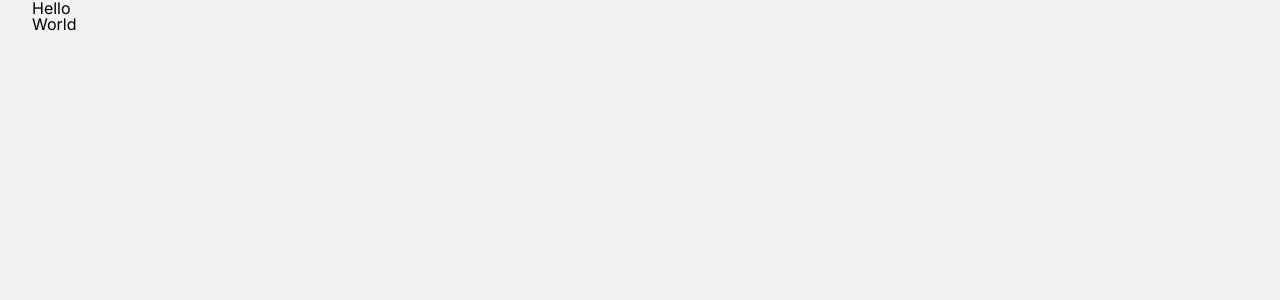
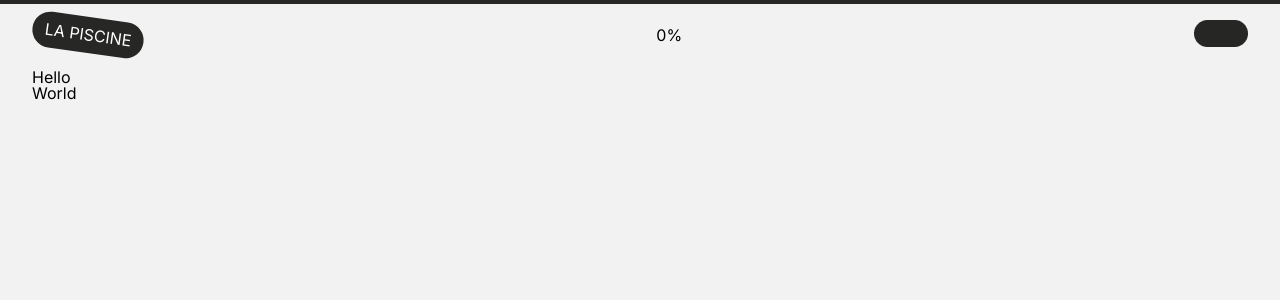
Before and after one commit to Jeff-Erson44/cod-1, a Next.js app: page / in a window 1280 px wide. Shown: the top 300 px of the page. Built offline with nearby package versions, Linux system fonts and the light colour scheme.

Commit message:
[ADD] Scrollbar & navbar component

```diff
--- /dev/null
+++ b/src/app/components/atoms/Navbar/Navbar.tsx
@@ -0,0 +1,27 @@
+import './_Navbar.scss';
+import Image from 'next/image';
+
+export const Navbar = () => {
+    return (
+        <nav>
+            <ul>
+                <li>
+                    <a>La piscine</a>
+                </li>
+                <li>
+                    <a>0%</a>
+                </li>
+                <li>
+                    <a>
+                        <Image
+                            src="/images/icons/rectangle.png"
+                            alt="test"
+                            width={54}
+                            height={27}
+                        />
+                    </a>
+                </li>
+            </ul>
+        </nav>
+    )
+}
--- /dev/null
+++ b/src/app/components/atoms/Navbar/_Navbar.scss
@@ -0,0 +1,22 @@
+@import '../../../style/settings.scss';
+
+nav{
+    grid-column: 1/-1;
+    ul{
+        display: flex;
+        justify-content: space-between;
+        align-items: center;
+        li{
+            &:first-of-type{
+                transform: rotateZ(8deg);
+                a{
+                    background: $black;
+                    color: $purpleLight;
+                    padding: 7.61px 12.72px;
+                    border-radius: 80px;
+                    text-transform: uppercase;
+                }
+            }
+        }
+    }
+}
--- /dev/null
+++ b/src/app/components/atoms/Scorllbar/Scrollbar.tsx
@@ -0,0 +1,28 @@
+'use client'
+import React, { useEffect, useState } from "react";
+import './_Scrollbar.scss';
+
+export const Scrollbar = () => {
+    const [scrollWidth, setScrollWidth] = useState(0);
+
+    useEffect(() => {
+        const handleScroll = () => {
+            const scrollTop = document.documentElement.scrollTop;
+            const scrollHeight = document.documentElement.scrollHeight - document.documentElement.clientHeight;
+            const scrollProgress = (scrollTop / scrollHeight) * 100;
+            setScrollWidth(scrollProgress);
+        };
+
+        window.addEventListener('scroll', handleScroll);
+
+        return () => {
+            window.removeEventListener('scroll', handleScroll);
+        };
+    }, []);
+
+    return (
+        <div className="scrollbar">
+            <div className="scrollbar_progress" style={{ width: `${scrollWidth}%` }} />
+        </div>
+    );
+}
--- /dev/null
+++ b/src/app/components/atoms/Scorllbar/_Scrollbar.scss
@@ -0,0 +1,15 @@
+@import '../../../style/settings.scss';
+
+.scrollbar {
+    position: fixed;
+    left: 0;
+    top: 0;
+    width: 100%;
+    height: 4px;
+    background: $black;
+    &__progress {
+        height: 100%;
+        background: $black;
+        transition: width 0.1s ease-out;
+    }
+}
--- a/src/app/layout.tsx
+++ b/src/app/layout.tsx
@@ -1,6 +1,8 @@
 import type { Metadata } from "next";
 import { Inter } from "next/font/google"
 import "./style/settings.scss";
+import { Scrollbar } from "./components/atoms/Scorllbar/Scrollbar";
+import { Navbar } from "./components/atoms/Navbar/Navbar";
 
 const inter = Inter ({
   subsets : ['latin'],
@@ -20,6 +22,8 @@ export default function RootLayout({
   return (
     <html lang="en">
       <body className={inter.className}>
+        <Scrollbar />
+        <Navbar />
         {children}
       </body>
     </html>
--- a/src/app/page.tsx
+++ b/src/app/page.tsx
@@ -1,4 +1,3 @@
-
 export default function Home() {
   return (
   <>
--- a/src/app/style/_reset.scss
+++ b/src/app/style/_reset.scss
@@ -24,6 +24,7 @@ footer, header, hgroup, menu, nav, section {
 	display: block;
 }
 body {
+	margin-top: 20px;
 	line-height: 1;
 	-webkit-user-select: none;
     user-select: none;
--- a/src/app/style/_variables.scss
+++ b/src/app/style/_variables.scss
@@ -1,4 +1,5 @@
 $black :  hsl(60, 3%, 15%, 1);
+$purpleLight : hsl(234, 8%, 100%, 1);
 
 // classe typo
 
```
Also changed, not shown: public/images/icons/rectangle.png (added).
